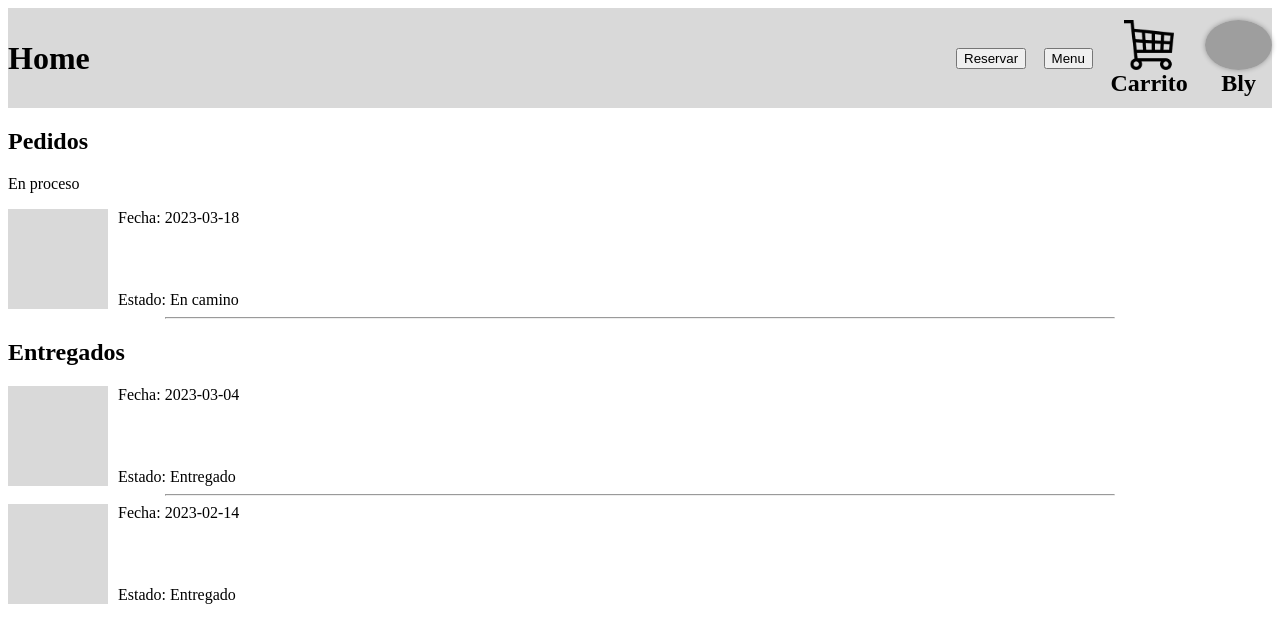
After one commit to victorramirez952/SmallRestaurant-BDA, a Flask app: page /listaPedidos in a window 1280 px wide. The commit adds this page. Shown: the top 643 px of the page. Run offline with Flask 3, Linux system fonts and the light colour scheme; some libraries are stand-ins or nearby versions; grey boxes are pictures that could not be loaded.

Commit message:
Esqueleto metodo de pago y lista de pedidos

```diff
--- a/app.py
+++ b/app.py
@@ -101,5 +101,13 @@ def menu():
 def carrito():
     return render_template('clienteTemplates/carrito.html')
 
+@app.route('/metodoPago', methods=['GET'])
+def metodoPago():
+    return render_template('clienteTemplates/metodoPago.html')
+
+@app.route('/listaPedidos', methods=['GET'])
+def listaPedidos():
+    return render_template('clienteTemplates/listaPedidos.html')
+
 if __name__ == '__main__':
     app.run(debug=True)
--- a/static/css/estilosCliente.css
+++ b/static/css/estilosCliente.css
@@ -263,3 +263,116 @@
 .containerPagar button{
     width: 25%;
 }
+
+/* Contenedor ver pedido */
+.pedido{
+    display: flex;
+    width: 225px;
+    height: 100px;
+}
+
+.pedido .left{
+    height: 100%;
+    width: 40%;
+    background-color: #D9D9D9;
+}
+
+.pedido .right{
+    display: flex;
+    padding: 0 5px;
+    flex-direction: column;
+    justify-content: space-between;
+}
+
+.pedido .right p{
+    margin: 0;
+    font-weight: bold;
+}
+
+.pedido .right button{
+    width: 100%;
+    height: 30%;
+}
+
+/* Formulario pedido */
+
+#formularioPedido {
+    display: flex;
+    flex-direction: column;
+    /* align-items: center; */
+    justify-content: flex-start;
+    margin: 50px;
+    padding: 30px;
+    border: 2px solid #ccc;
+    border-radius: 5px;
+}
+
+#formularioPedido label {
+    margin-top: 10px;
+    margin-bottom: 5px;
+    font-weight: bold;
+}
+
+#formularioPedido input[type="text"],
+input[type="email"],
+textarea {
+    width: 100%;
+    padding: 10px;
+    margin-bottom: 20px;
+    border: 2px solid #ccc;
+    border-radius: 5px;
+}
+
+#formularioPedido input[type="submit"] {
+    background-color: #4CAF50;
+    color: white;
+    padding: 10px 20px;
+    border: none;
+    border-radius: 5px;
+    cursor: pointer;
+}
+
+#formLogin input[type="submit"]:hover {
+    background-color: #45a049;
+}
+
+/* Contenedor Cancelar Pagar */
+.containerCancelPagar {
+    display: flex;
+    width: 100%;
+    height: 50px;
+    padding: 10px;
+    justify-content: space-around;
+    background-color: #D9D9D9;
+}
+
+.containerCancelPagar .btnCancel {
+    background-color: rgba(0, 0, 0, 0);
+    border: none;
+    text-decoration: underline;
+}
+
+hr {
+    width: 75%;
+}
+.containerPedido {
+    display: flex;
+    gap: 0 10px;
+    width: 75%;
+}
+
+.containerPedido .left{
+    width: 100px;
+    height: 100px;
+    background-color: #D9D9D9;
+}
+
+.containerPedido .right {
+    display: flex;
+    flex-direction: column;
+    justify-content: space-between;
+}
+
+.containerPedido .right p {
+    margin: 0;
+}
--- /dev/null
+++ b/templates/clienteTemplates/listaPedidos.html
@@ -0,0 +1,22 @@
+<!doctype html>
+<html>
+	<head>
+		<meta charset="UTF-8">
+		<meta content="width=device-width, initial-scale=1, maximum-scale=1, user-scalable=no" name="viewport">
+		<link  rel="stylesheet" href="{{ url_for('static', filename='css/estilosCliente.css')}}">
+		<title>Index - Cliente</title>
+	</head>
+	<body>
+        {% import "macros/Navbar.html" as macroNavbar %}
+        {% import "macros/Contenedores.html" as macroContenedores %}
+        {{ macroNavbar.NavbarCliente() }}
+       <h2>Pedidos</h2>
+        <p>En proceso</p>
+        {{ macroContenedores.ContenedorPedido('2023-03-18', 'En camino') }}
+       <hr>
+        <h2>Entregados</h2>
+        {{ macroContenedores.ContenedorPedido('2023-03-04', 'Entregado') }}
+       <hr>
+        {{ macroContenedores.ContenedorPedido('2023-02-14', 'Entregado') }}
+	</body>
+</html>
--- a/templates/macros/Contenedores.html
+++ b/templates/macros/Contenedores.html
@@ -52,3 +52,13 @@
   <button type="button">Pagar $400.00 MXN</button>
 </div>
 {% endmacro %}
+
+{% macro ContenedorPedido(Fecha, Estado) %}
+<div class="containerPedido">
+  <div class="left"></div>
+  <div class="right">
+    <p>Fecha: {{ Fecha }}</p>
+    <p>Estado: {{ Estado }}</p>
+  </div>
+</div>
+{% endmacro %}
```
Also changed, not shown: templates/clienteTemplates/metodoPago.html (added, +18 -0 lines), templates/macros/Formularios.html (+27 -0 lines).
